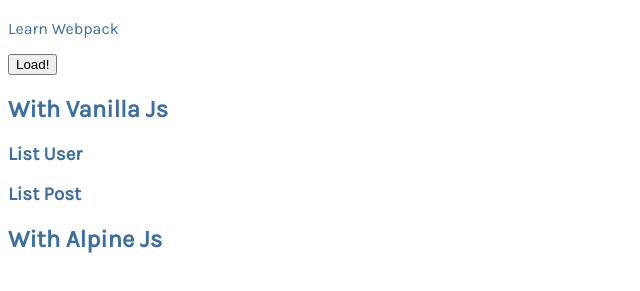
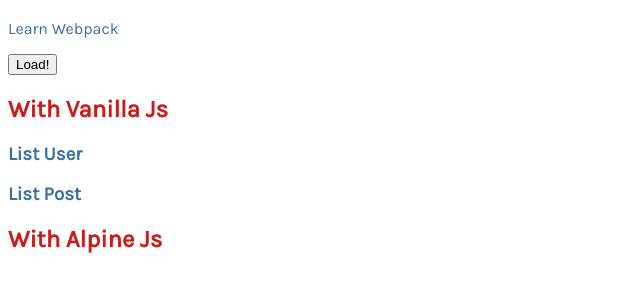
Before and after one commit to Fakhri17/learn-webpack, a website built with webpack: page src/index.html in a window 1280 px wide. Shown: the part 61-352 px from the top of the page, without its empty margins (0-640 px from the left). Built offline with nearby package versions, Linux system fonts and the light colour scheme; no server answers.

Commit message:
update style color h2

```diff
--- a/src/style.scss
+++ b/src/style.scss
@@ -2,8 +2,13 @@
 
 $font: "Karla", sans-serif;
 $primary-color: #3e6f9e;
+$second-color : #cc1b1b;
 
 body {
   font-family: $font;
   color: $primary-color;
 }
+
+h2 {
+  color: $second-color;
+}
```
Also changed, not shown: dist/main.js.
